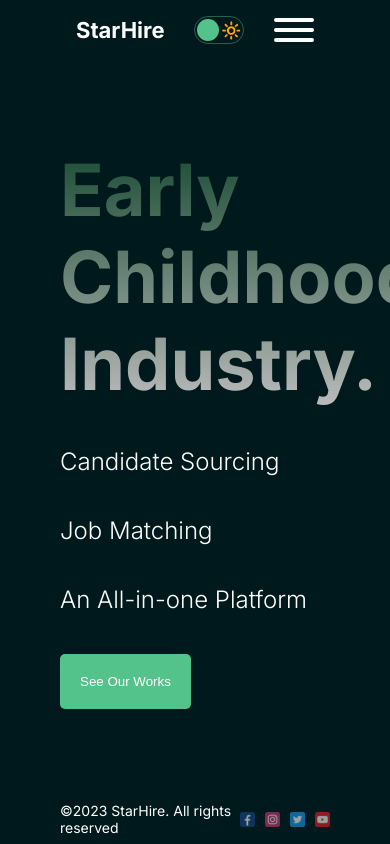
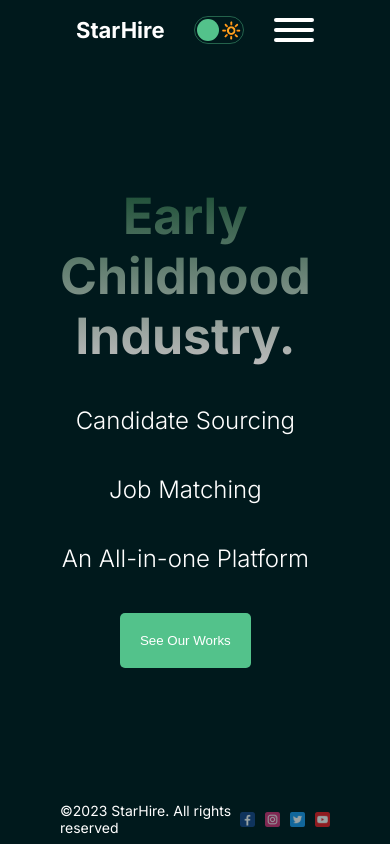
Before and after one commit to StarHire-x/starhire-frontend-client, a Next.js app: page / in a window 390 px wide. Built offline with nearby package versions, Linux system fonts and the light colour scheme; no server answers.

Commit message:
edit home page styling

```diff
--- a/src/app/page.jsx
+++ b/src/app/page.jsx
@@ -1,7 +1,7 @@
-import Image from 'next/image'
-import styles from './page.module.css'
-import Hero from 'public/hero.png'
-import Button from '@/components/Button/Button'
+import Image from "next/image";
+import styles from "./page.module.css";
+import Hero from "public/hero.png";
+import Button from "@/components/Button/Button";
 
 export default function Home() {
   return (
@@ -11,10 +11,12 @@ export default function Home() {
         <p className={styles.subTitle}>Candidate Sourcing</p>
         <p className={styles.subTitle}>Job Matching</p>
         <p className={styles.subTitle}>An All-in-one Platform</p>
-        <Button url="/portfolio" text="See Our Works"/>
+        <div className={styles.buttonContainer}>
+          <Button url="/portfolio" text="See Our Works" />
+        </div>
       </div>
       <div className={styles.item}></div>
-      <Image src={Hero} alt="" className={styles.img}/>
+      <Image src={Hero} alt="" className={styles.img} />
     </div>
-  )
+  );
 }
--- a/src/app/page.module.css
+++ b/src/app/page.module.css
@@ -53,3 +53,17 @@
   width: max-content;
   color: white;
 }
+
+@media screen and (max-width: 768px) {
+  .title {
+    font-size: 50px;
+    text-align: center;
+  }
+  .subTitle {
+    text-align: center;
+  }
+  .buttonContainer {
+    display: flex;
+    justify-content: center;
+  }
+}
```
